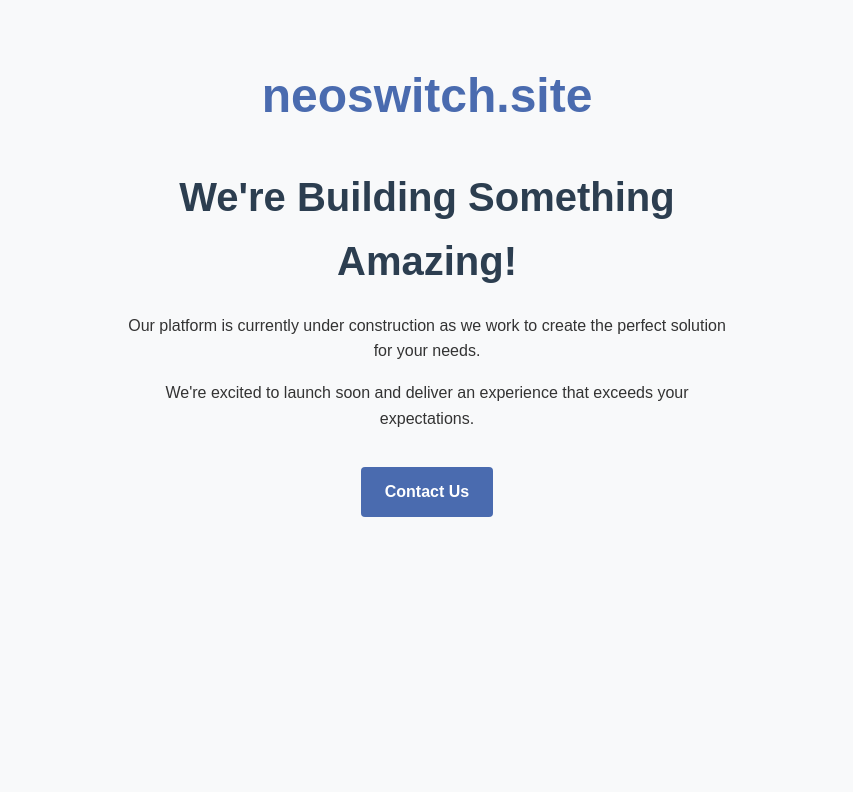
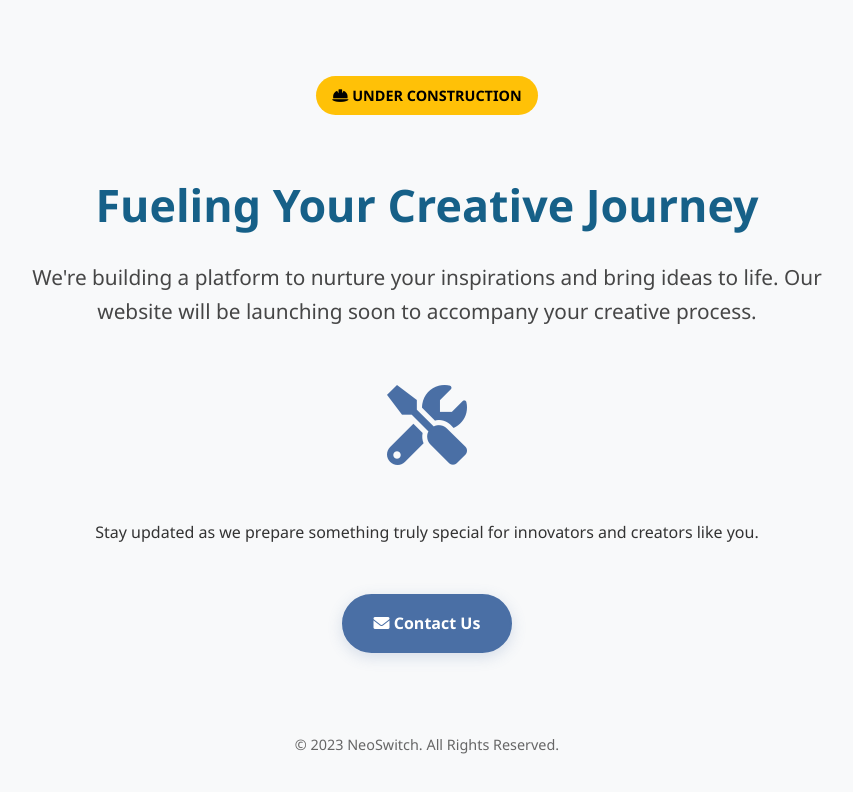
Before and after one commit to neoswitch01/neoswitch2, a plain HTML site: page index.html in a window 1280 px wide. Shown: the whole page, without its empty margins (213-1066 px from the left). Drawn offline with Linux system fonts and the light colour scheme.

Commit message:
index.html

```diff
--- a/index.html
+++ b/index.html
@@ -5,61 +5,131 @@
     <meta name="viewport" content="width=device-width, initial-scale=1.0">
     <title>NeoSwitch - Coming Soon</title>
     <style>
+        :root {
+            --primary: #4a6fa5;
+            --secondary: #166088;
+            --accent: #4fc3f7;
+            --text: #333333;
+            --light: #f8f9fa;
+        }
+
         body {
-            font-family: 'Arial', sans-serif;
-            background-color: #f8f9fa;
-            color: #333;
+            font-family: 'Segoe UI', Tahoma, Geneva, Verdana, sans-serif;
+            background-color: var(--light);
+            color: var(--text);
+            margin: 0;
+            padding: 0;
+            min-height: 100vh;
+            display: flex;
+            flex-direction: column;
+            align-items: center;
+            justify-content: center;
             text-align: center;
-            padding: 50px 20px;
             line-height: 1.6;
         }
+
         .container {
-            max-width: 600px;
-            margin: 0 auto;
+            max-width: 800px;
+            padding: 2rem;
         }
-        h1 {
-            color: #2c3e50;
-            font-size: 2.5rem;
-            margin-bottom: 20px;
-        }
-        .logo {
-            font-size: 3rem;
-            margin-bottom: 30px;
+
+        .construction-badge {
+            background-color: #ffc107;
+            color: #000;
+            padding: 8px 16px;
+            border-radius: 20px;
             font-weight: bold;
-            color: #4a6baf;
-        }
-        .email-link {
             display: inline-block;
-            background-color: #4a6baf;
-            color: white;
-            padding: 12px 24px;
-            border-radius: 4px;
-            text-decoration: none;
-            font-weight: bold;
-            margin-top: 20px;
-            transition: background-color 0.3s;
-        }
-        .email-link:hover {
-            background-color: #3a5a9f;
-        }
-        .footer {
-            margin-top: 50px;
-            color: #7f8c8d;
+            margin-bottom: 1.5rem;
             font-size: 0.9rem;
         }
+
+        h1 {
+            color: var(--secondary);
+            font-size: 2.8rem;
+            margin-bottom: 1rem;
+            font-weight: 700;
+        }
+
+        p.lead {
+            font-size: 1.3rem;
+            margin-bottom: 2rem;
+            color: var(--text);
+            opacity: 0.9;
+        }
+
+        .construction-icon {
+            font-size: 5rem;
+            margin: 2rem 0;
+            color: var(--primary);
+        }
+
+        .contact-btn {
+            display: inline-block;
+            background-color: var(--primary);
+            color: white;
+            padding: 15px 30px;
+            text-decoration: none;
+            border-radius: 50px;
+            font-weight: 600;
+            margin-top: 2rem;
+            transition: all 0.3s ease;
+            border: 2px solid var(--primary);
+            box-shadow: 0 4px 15px rgba(74, 111, 165, 0.2);
+        }
+
+        .contact-btn:hover {
+            background-color: transparent;
+            color: var(--primary);
+            transform: translateY(-3px);
+            box-shadow: 0 6px 20px rgba(74, 111, 165, 0.3);
+        }
+
+        footer {
+            margin-top: 3rem;
+            color: #666;
+            font-size: 0.9rem;
+        }
+
+        @media (max-width: 768px) {
+            h1 {
+                font-size: 2rem;
+            }
+            p.lead {
+                font-size: 1.1rem;
+            }
+        }
     </style>
+    <link rel="stylesheet" href="https://cdnjs.cloudflare.com/ajax/libs/font-awesome/6.0.0-beta3/css/all.min.css">
 </head>
 <body>
     <div class="container">
-        <div class="logo">neoswitch.site</div>
-        <h1>We're Building Something Amazing!</h1>
-        <p>Our platform is currently under construction as we work to create the perfect solution for your needs.</p>
-        <p>We're excited to launch soon and deliver an experience that exceeds your expectations.</p>
+        <div class="construction-badge">
+            <i class="fas fa-hard-hat"></i> UNDER CONSTRUCTION
+        </div>
 
-        <a href="mailto:contact@neoswitch.site" class="email-link">Contact Us</a>
+        <h1>Fueling Your Creative Journey</h1>
 
-        <div class="footer">
+        <p class="lead">
+            We're building a platform to nurture your inspirations and bring ideas to life.
+            Our website will be launching soon to accompany your creative process.
+        </p>
+
+        <div class="construction-icon">
+            <i class="fas fa-tools"></i>
         </div>
+
+        <p>
+            Stay updated as we prepare something truly special for innovators and creators like you.
+        </p>
+
+        <a href="mailto:contact@neoswitch.site" class="contact-btn">
+            <i class="fas fa-envelope"></i> Contact Us
+        </a>
     </div>
+
+    <footer>
+        &copy; 2023 NeoSwitch. All Rights Reserved.
+    </footer>
 </body>
 </html>
```
